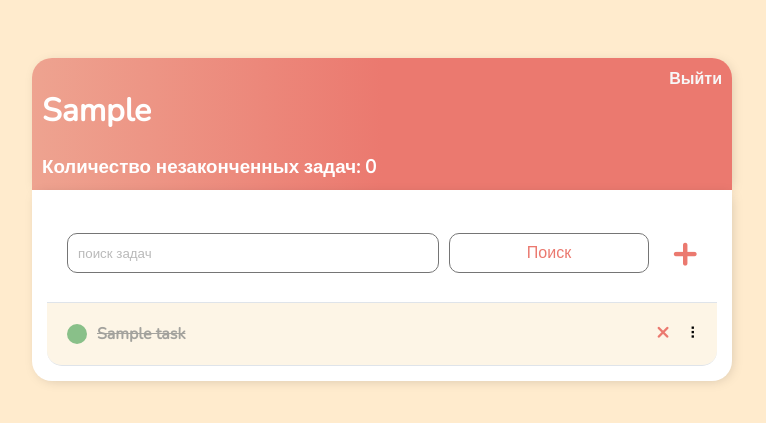
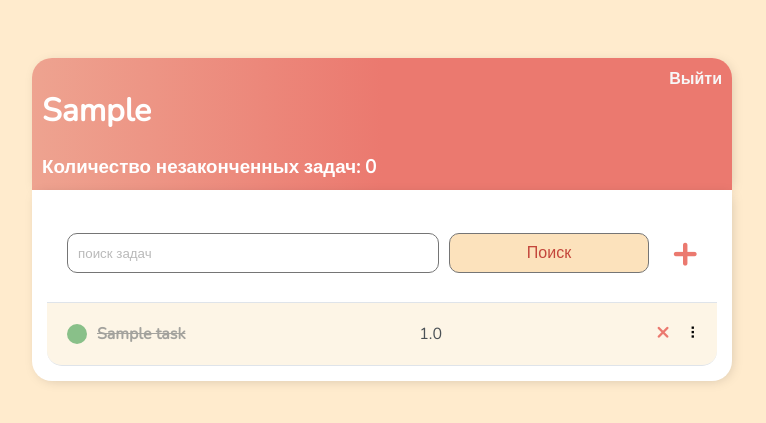
Before and after one commit to G0udini/todoapp, a Django app: page / in a window 1280 px wide. Shown: the top 423 px of the page, without its empty margins (258-1024 px from the left). Run offline with Django 3.2, Linux system fonts and the light colour scheme; a user stored in the database is signed in; tables that the repository leaves empty hold one stand-in row (values such as "Sample post"); some libraries are stand-ins or nearby versions.

Commit message:
realize fields about ticklist and connect with list template

```diff
--- a/base/models.py
+++ b/base/models.py
@@ -8,6 +8,8 @@ class Task(models.Model):
     description = models.TextField(blank=True)
     complete = models.BooleanField(default=False)
     created = models.DateTimeField(auto_now_add=True)
+    number_of_ticks = models.IntegerField(blank=True, default=0)
+    done_ticks = models.IntegerField(blank=True, default=0)
 
     def __str__(self):
         return self.title
@@ -19,7 +21,7 @@ class Task(models.Model):
 
 
 class TickList(models.Model):
-    task = models.ForeignKey(Task, on_delete=models.CASCADE)
+    task = models.ForeignKey(Task, on_delete=models.CASCADE, related_name="ticklist")
     title = models.CharField(max_length=200)
     completed = models.BooleanField(default=False)
     created = models.DateTimeField(auto_now_add=True)
--- a/base/static/css/base.css
+++ b/base/static/css/base.css
@@ -39,6 +39,10 @@ input {
 .header-bar a {
     color: rgb(247, 247, 247);
     text-decoration: none;
+}
+
+.uncomplete-count {
+    display: inline;
 }
 
 .container-body {
@@ -184,6 +188,7 @@ textarea {
     border-radius: 10px;
     padding: 10px;
     width: 90%;
+    max-width: 90%;
 }
 
 input#search-field {
@@ -210,8 +215,8 @@ label {
 
 .button {
     border: 1px solid #757575;
-    background-color: #FFF;
-    color: #EB796F;
+    background-color: rgb(252, 226, 188);
+    color: #c4463b;
     padding: 10px;
     font-size: 16px;
     border-radius: 10px;
--- a/base/templates/base/task_list.html
+++ b/base/templates/base/task_list.html
@@ -7,11 +7,12 @@
 <link rel="stylesheet" href="https://ajax.googleapis.com/ajax/libs/jqueryui/1.12.1/themes/smoothness/jquery-ui.css">
 <script src="https://ajax.googleapis.com/ajax/libs/jquery/3.6.0/jquery.min.js"></script>
 <script src="https://ajax.googleapis.com/ajax/libs/jqueryui/1.12.1/jquery-ui.min.js"></script>
+<script src="https://cdnjs.cloudflare.com/ajax/libs/js-cookie/2.2.1/js.cookie.min.js"></script>
 
 <div class="header-bar">
     <div>
         <h1>{{ request.user|title }}</h1>
-        <h3 style="margin:0">Количество незаконченных задач: {{ count }}</h3>
+        <h3 style="margin:0">Количество незаконченных задач: <div class="uncomplete-count">{{ count }}</div></h3>
     </div>
 
     {% if request.user.is_authenticated %}
@@ -51,6 +52,7 @@ $(document).ready(function () {
                 task_order.push(row.dataset.position);
             }
             $.ajax({
+                headers: {'X-CSRFToken': Cookies.get('csrftoken')},
                 type: "POST",
                 url: "{% url 'task-reorder' %}",
                 contentType: "application/json; charset=utf-8",
@@ -87,6 +89,7 @@ $(window).scroll(function() {
 
 <script>
 $(document).ready(function () {
+    let uncomplete_count = {{ count }}
     $('.task-incomplete-icon, .task-complete-icon').click(function () {
         let element_class = $(this).attr('class')
         let task_id = this.closest(".task-wrapper").dataset.position;
@@ -94,12 +97,16 @@ $(document).ready(function () {
             $(this).addClass('task-complete-icon');
             $(this).removeClass('task-incomplete-icon');
             $(this).next().addClass('complete-cross');
+            $('.uncomplete-count').text(--uncomplete_count);
+
         } else {
             $(this).addClass('task-incomplete-icon');
             $(this).removeClass('task-complete-icon');
             $(this).next().removeClass('complete-cross');
+            $('.uncomplete-count').text(++uncomplete_count);
         }
         $.ajax({
+            headers: {'X-CSRFToken': Cookies.get('csrftoken')},
             type: 'POST',
             url: '{% url "task-complete" %}',
             contentType: "application/json; charset=utf-8",
--- a/base/templates/base/task_wrapper.html
+++ b/base/templates/base/task_wrapper.html
@@ -9,6 +9,9 @@
                 <a href="{% url 'task-update' task.id %}">{{task.title}}</a>
             {% endif %}
         </div>
+            {% if task.tickspers %}
+                <p>{{ task.tickspers }}</p>
+            {% endif %}
         <div class="task-controls">
             <a class="delete-link" href="{% url 'task-delete' task.id %}">&#215;</a>
             <span class="handle">&nbsp;&#10247;</span>
--- a/base/views.py
+++ b/base/views.py
@@ -1,3 +1,4 @@
+from django.db.models import F, ExpressionWrapper, FloatField
 from django.shortcuts import redirect
 from django.views import View
 from django.views.generic.list import ListView
@@ -10,7 +11,7 @@ from django.contrib.auth.mixins import LoginRequiredMixin
 from django.core.paginator import EmptyPage, PageNotAnInteger, Paginator
 
 from .models import Task
-from braces.views import CsrfExemptMixin, JsonRequestResponseMixin
+from braces.views import JsonRequestResponseMixin
 
 
 class TaskList(LoginRequiredMixin, ListView):
@@ -21,14 +22,17 @@ class TaskList(LoginRequiredMixin, ListView):
         context = {}
         page_number = self.request.GET.get("page")
         search_input = self.request.GET.get("search-area") or ""
-        tasks = Task.objects.filter(user=self.request.user).values(
-            "id", "title", "complete"
-        )
+        tasks = Task.objects.filter(user=self.request.user)
         if search_input:
             tasks = tasks.filter(title__icontains=search_input)
             context["search_input"] = search_input
 
         context["count"] = tasks.filter(complete=False).count()
+        tasks = tasks.annotate(
+            tickspers=ExpressionWrapper(
+                F("done_ticks") * 1.0 / F("number_of_ticks"), output_field=FloatField()
+            )
+        ).values("id", "title", "complete", "tickspers")
         paginator = Paginator(tasks, 10)
         context["page_limit"] = paginator.num_pages
         try:
@@ -99,7 +103,7 @@ class RegisterPage(FormView):
         return super().get(*args, **kwargs)
 
 
-class TaskReorder(CsrfExemptMixin, JsonRequestResponseMixin, View):
+class TaskReorder(JsonRequestResponseMixin, View):
     def post(self, request):
         try:
             position = self.request_json
@@ -110,7 +114,7 @@ class TaskReorder(CsrfExemptMixin, JsonRequestResponseMixin, View):
         return self.render_json_response({"status": "OK"})
 
 
-class TaskComplete(CsrfExemptMixin, JsonRequestResponseMixin, View):
+class TaskComplete(JsonRequestResponseMixin, View):
     def post(self, request):
         try:
             task_id = self.request_json
```
Also changed, not shown: base/templates/base/task_form.html (+2 -5 lines), base/migrations/0006_auto_20211117_2316.py (added).
